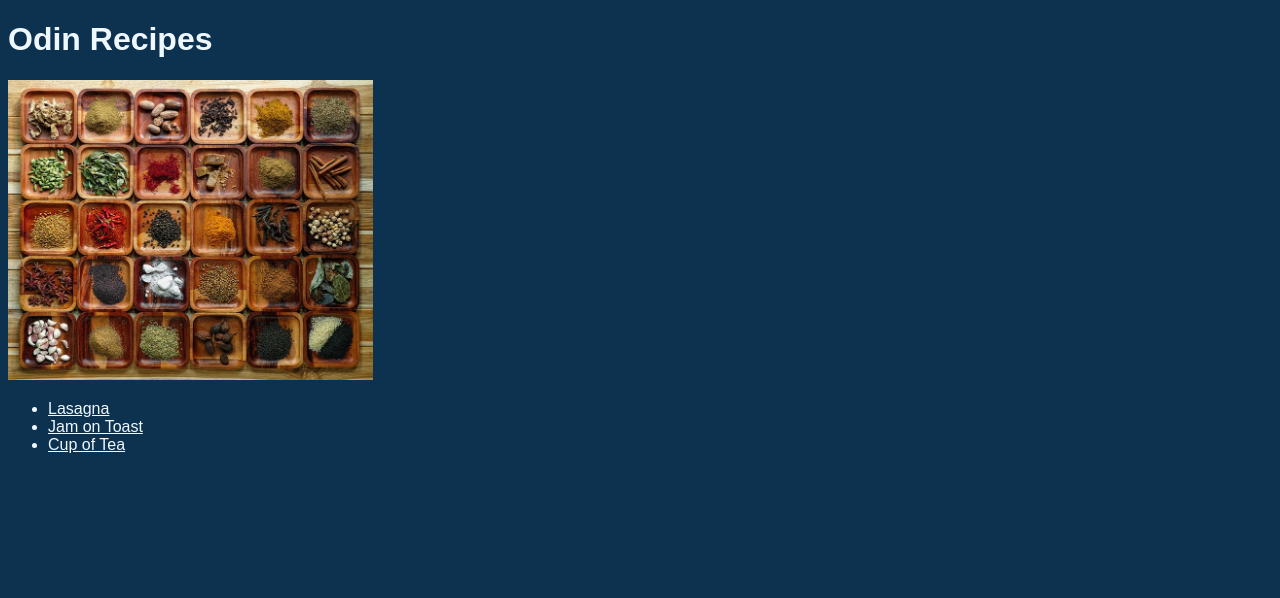
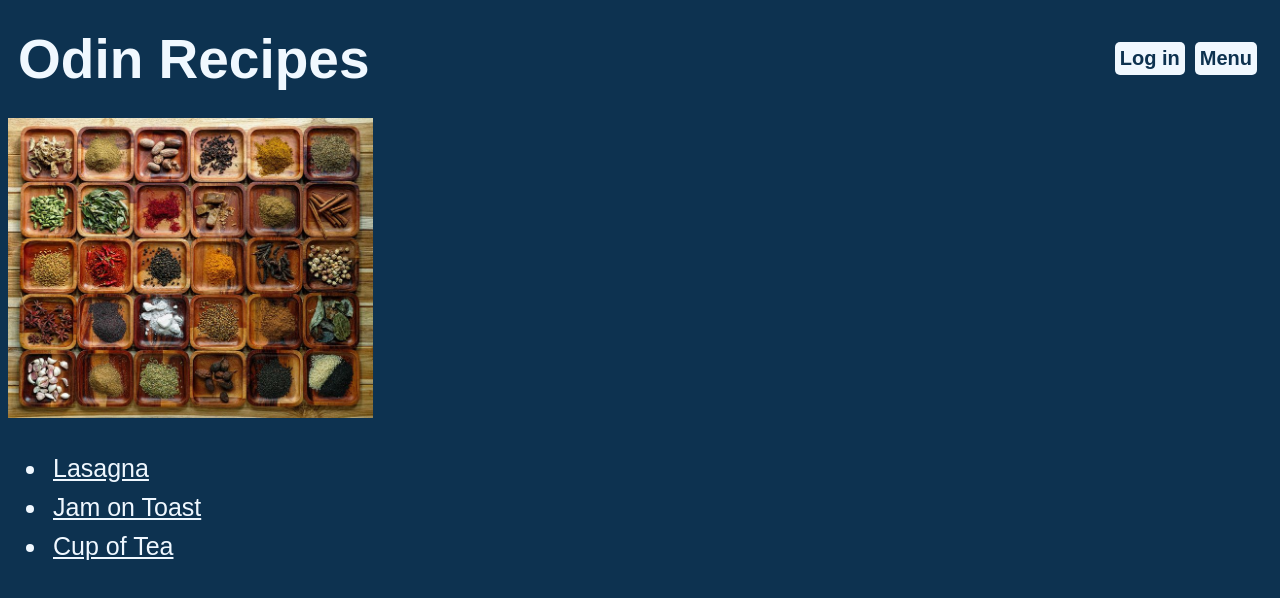
Before and after one commit to jdfawbs/project_recipes, a plain HTML site: page index.html in a window 1280 px wide. Drawn offline with Linux system fonts and the light colour scheme.

Commit message:
After playing with flexbox

```diff
--- a/css/home_styles.css
+++ b/css/home_styles.css
@@ -2,4 +2,53 @@
     background-color: rgb(13, 50, 80);
     color: aliceblue;
     font-family: Arial;
+    font-size: 25px;
 }
+
+.menu_bar {
+    margin-left: 10px;
+    margin-right: 15px;
+    display: flex;
+    gap: 1em;
+}
+
+.menu_bar .menu_wrapper {
+    flex: 1;
+    display: flex;
+    justify-content: end;
+    align-items: center;
+    gap: 10px;
+}
+.menu_bar .title {
+
+    min-width: fit-content;
+}
+.menu_wrapper{
+    flex-direction: row;
+}
+
+.menu,
+.login {
+    background-color: aliceblue;
+    color: rgb(13, 50, 80);
+    border-radius: 5px;
+    padding: 5px;
+    font-size: 20px;
+    min-width: fit-content;
+    justify-content: center;
+}
+
+h1 {
+    font-size: 40px;
+}
+
+.title {
+    font-size: 55px;
+}
+
+li {
+    display: inline-block
+    box-sizing: content-box;
+    width: 600px;
+    padding: 5px;
+}
--- a/css/recipe_styles.css
+++ b/css/recipe_styles.css
@@ -5,6 +5,18 @@
 
 }
 
+h1 {
+    font-size: 40px;
+}
+
+.title {
+    font-size: 55px;
+}
+
 .home {
     font-size: 30px;
 }
+
+ol li {
+    padding: 10px;
+}
--- a/index.html
+++ b/index.html
@@ -7,7 +7,16 @@
     <link rel="stylesheet" href="css/home_styles.css">
 </head>
 <body>
-    <h1>Odin Recipes</h1>
+
+    <h1>
+        <div class="menu_bar">
+            <div class="title">Odin Recipes</div>
+            <div class="menu_wrapper">
+                <div class="login">Log in</div>
+                <div class="menu">Menu</div>
+            </div>
+        </div>
+    </h1>
 
     <img src="img/spices.jpeg" alt="Spices" height="300">
 
```
Also changed, not shown: recipes/cup_of_tea.html (+4 -0 lines), recipes/lasagna.html (+4 -0 lines), recipes/toast.html (+4 -0 lines).
